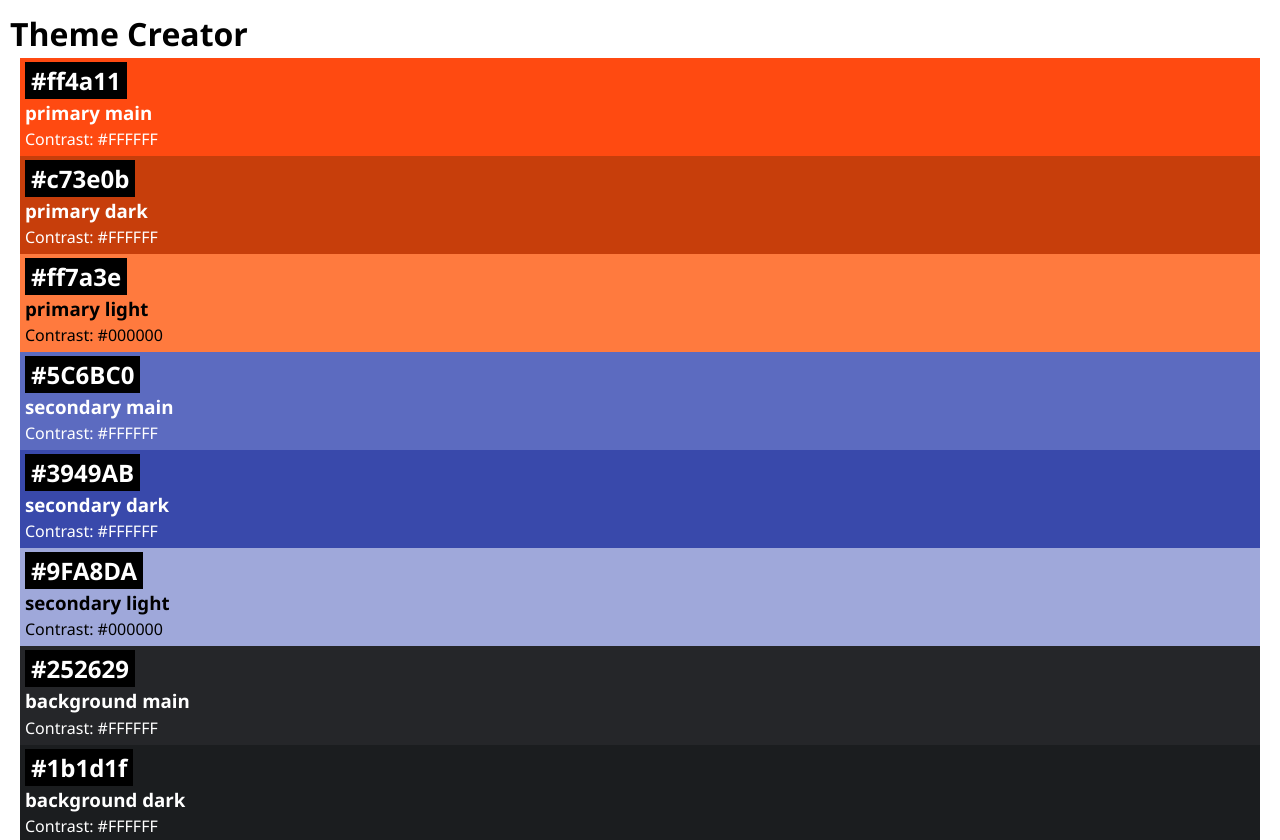
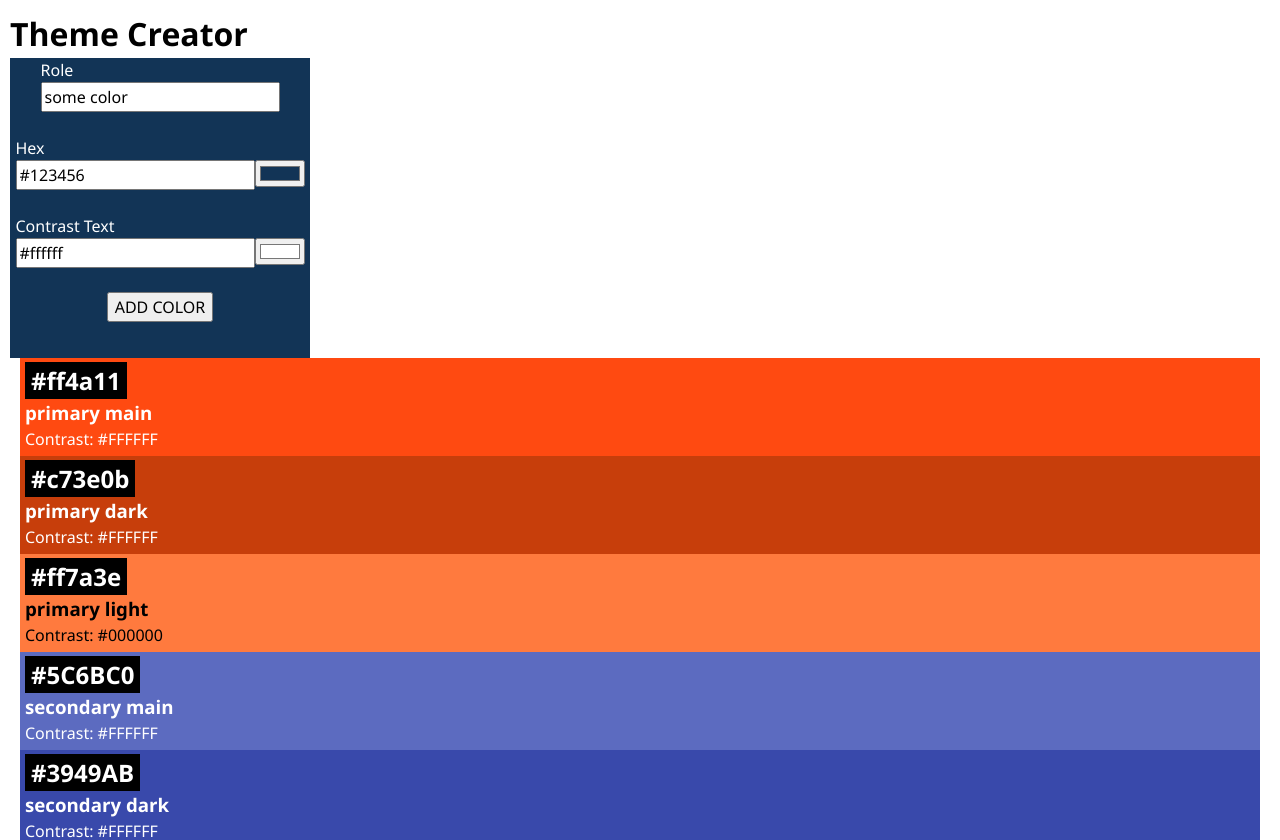
Before and after one commit to jaghori-dev/recap-4, a React (Vite) app: page / in a window 1280 px wide. Shown: the top 840 px of the page. Built offline with nearby package versions, Linux system fonts and the light colour scheme.

Commit message:
feat: add theme creator form

```diff
--- a/package.json
+++ b/package.json
@@ -14,7 +14,8 @@
     "@octokit/rest": "^20.1.0",
     "dotenv": "^16.4.5",
     "react": "^18.2.0",
-    "react-dom": "^18.2.0"
+    "react-dom": "^18.2.0",
+    "uid": "^2.0.2"
   },
   "devDependencies": {
     "@types/react": "^18.2.66",
--- a/src/App.jsx
+++ b/src/App.jsx
@@ -1,12 +1,20 @@
 import { initialColors } from "./lib/colors";
 import Color from "./Components/Color/Color";
 import "./App.css";
+import ColorForm from "./Components/Color/ColorForm/ColorForm";
+import { useState } from "react";
+import { uid } from "uid";
 
 function App() {
+  const [data, setData] = useState(initialColors);
+  function onSubmitColor(input) {
+    setData([{ id: uid(2), ...input }, ...data]);
+  }
   return (
     <>
-    <h1>Theme Creator</h1>
-      {initialColors.map((color) => {
+      <h1>Theme Creator</h1>
+      <ColorForm onSubmitColor={onSubmitColor} />
+      {data.map((color) => {
         return (
           <Color
             key={color.id}
--- a/src/Components/Color/Color.jsx
+++ b/src/Components/Color/Color.jsx
@@ -7,8 +7,8 @@ export default function Color({ color, role, contrast }) {
       style={{ backgroundColor: color, color: contrast }}
     >
       <h2 className="color-card-headline">{color}</h2>
-      <h3 style={{color: contrast}}>{role}</h3>
-      <p style={{color: contrast}}>Contrast: {contrast}</p>
+      <h3 style={{ color: contrast }}>{role}</h3>
+      <p style={{ color: contrast }}>Contrast: {contrast}</p>
     </div>
   );
 }
--- /dev/null
+++ b/src/Components/Color/ColorForm/ColorForm.css
@@ -0,0 +1,7 @@
+.color-form {
+  width: 300px;
+  height: 300px;
+  display: flex;
+  flex-direction: column;
+  align-items: center;
+}
--- /dev/null
+++ b/src/Components/Color/ColorForm/ColorForm.jsx
@@ -0,0 +1,68 @@
+import { useState } from "react";
+import ColorInput from "../../ColorInput";
+import "./ColorForm.css";
+
+export default function ColorForm({
+  onSubmitColor,
+  initialData = { role: "some color", hex: "#123456", contrastText: "#ffffff" },
+}) {
+  const [color, setColor] = useState(initialData.hex);
+  const [textColor, setTextColor] = useState(initialData.contrastText);
+  function handleValue(colorInput) {
+    const { name, value } = colorInput;
+    if (name === "hex") {
+      setColor(value);
+    }
+    if (name === "contrastText") {
+      setTextColor(value);
+    }
+  }
+  function handleSubmit(event) {
+    event.preventDefault();
+    const formData = new FormData(event.target);
+    const data = Object.fromEntries(formData);
+    setColor(data.hex);
+    onSubmitColor(data);
+  }
+
+  return (
+    <form
+      className="color-form"
+      onSubmit={handleSubmit}
+      style={{ backgroundColor: color, color: textColor }}
+    >
+      <label htmlFor="role">
+        Role
+        <br />
+        <input
+          type="text"
+          id="role"
+          name="role"
+          defaultValue={initialData.role}
+        />
+      </label>
+      <br />
+      <label htmlFor="hex">
+        Hex
+        <br />
+        <ColorInput
+          id="hex"
+          defaultValue={initialData.hex}
+          handleValue={handleValue}
+        />
+      </label>
+      <br />
+      <label htmlFor="contrastText">
+        Contrast Text
+        <br />
+        <ColorInput
+          id="contrastText"
+          defaultValue={initialData.contrastText}
+          handleValue={handleValue}
+        />
+      </label>
+      <br />
+      <button>ADD COLOR</button>
+    </form>
+  );
+}
--- /dev/null
+++ b/src/Components/ColorInput.jsx
@@ -0,0 +1,25 @@
+import { useState } from "react";
+export default function ColorInput({ id, defaultValue, handleValue }) {
+  const [inputValue, setInputValue] = useState(defaultValue);
+  function handleInputValue(event) {
+    setInputValue(event.target.value);
+    handleValue(event.target);
+  }
+  return (
+    <>
+      <input
+        type="text"
+        id={id}
+        name={id}
+        value={inputValue}
+        onChange={handleInputValue}
+      />
+      <input
+        type="color"
+        name={id}
+        value={inputValue}
+        onChange={handleInputValue}
+      />
+    </>
+  );
+}
```
Also changed, not shown: 1 other file (tests, documents, lock files or other folders).
